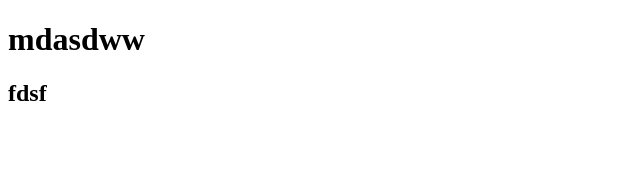
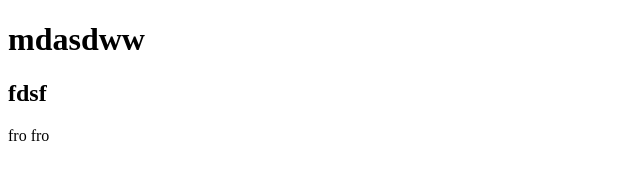
Before and after one commit to densfor/test_git, a plain HTML site: page index.html in a window 1280 px wide. Shown: the full height of the page, 0-640 px from the left. Drawn offline with Linux system fonts and the light colour scheme.

Commit message:
add shit

```diff
--- a/index.html
+++ b/index.html
@@ -9,5 +9,6 @@
 <body>
     <h1>mdasdww</h1>
      <h2> fdsf </h2>
+     fro fro
 </body>
 </html>
```
